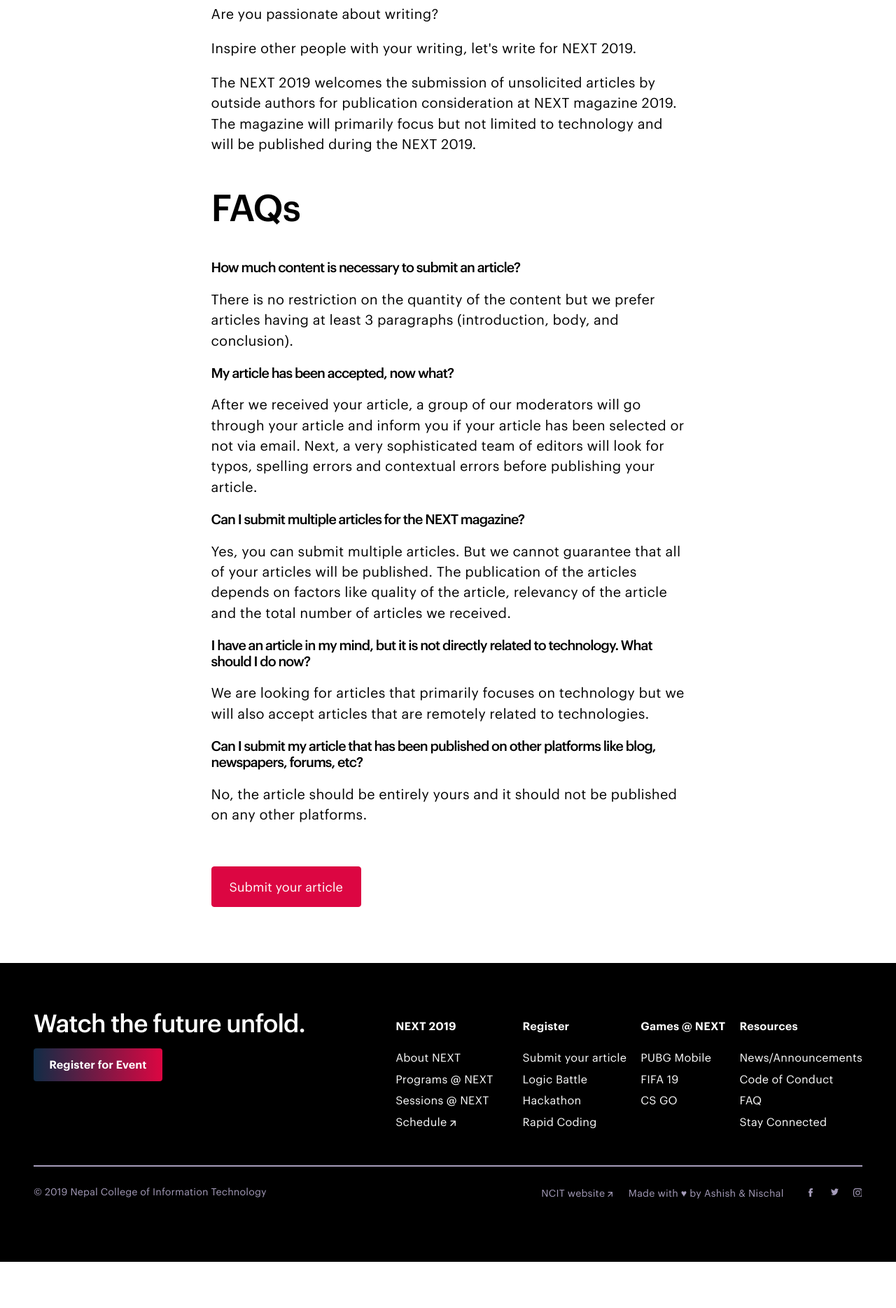
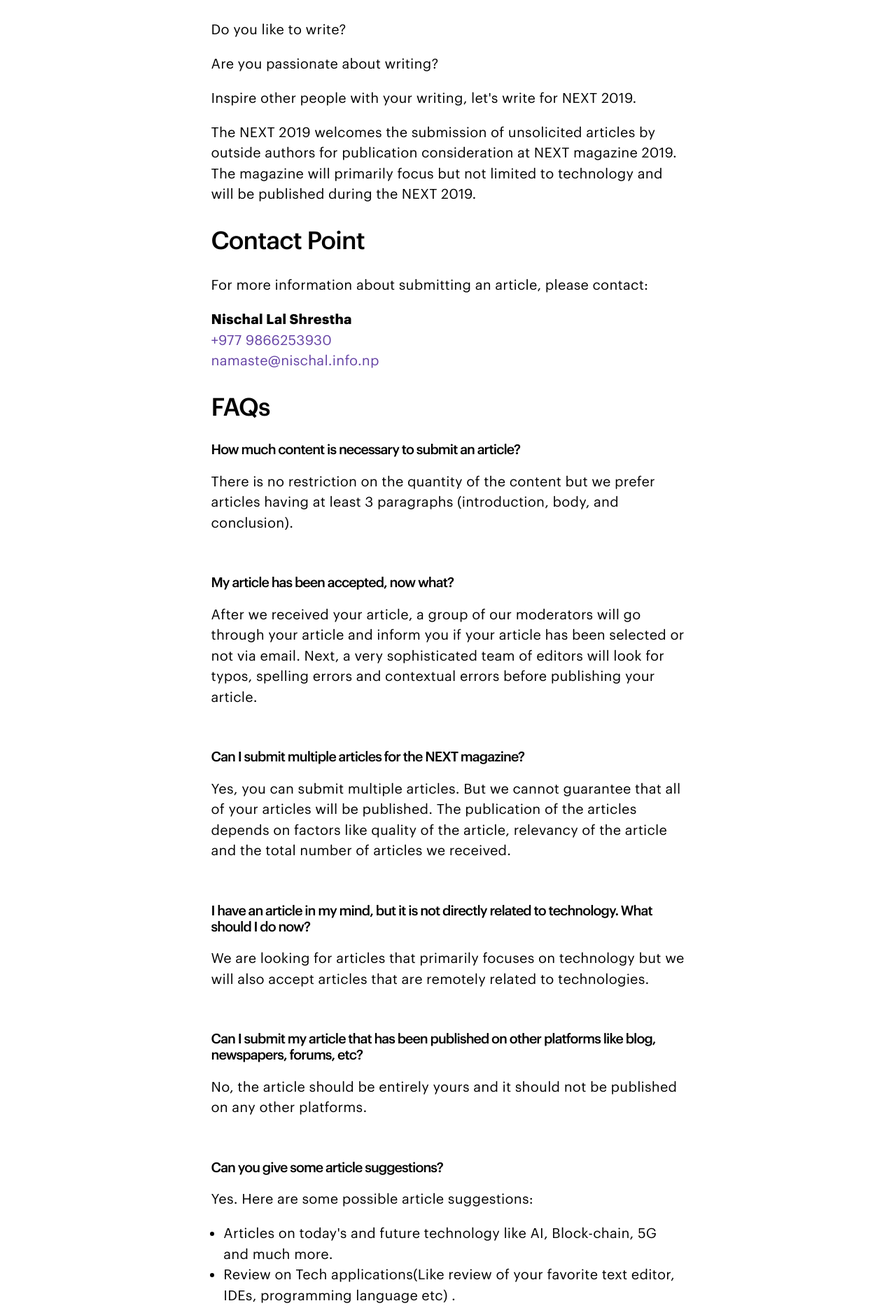
Before and after one commit to MegaMind98/dev, a Jekyll site: the page built from call-for-articles.html, in a window 1280 px wide. Shown: the part 1102-2971 px from the top of the page at 70% size. Built offline with Jekyll 4.4.1, drawn with Linux system fonts in a browser that asks for light colours; before the commit the page ends 2905 px from its top, so only the background shows below that; some of the changed text lies outside the part shown.

Commit message:
Made changes

```diff
--- a/_includes/footer.html
+++ b/_includes/footer.html
@@ -41,8 +41,6 @@
                 <div class="o-split-bar__first u-w100@mobile-menu-down">
                     <p class="u-w100@mobile-menu-down u-two-col@mobile-menu-down">
                             <a href="https://ncit.edu.np/" class="c-link c-link--outbound c-link--anim u-type-tinier u-type-faint u-mr1" target="_blank" rel="noreferrer noopener">NCIT website</a>
-
-                        <a href="" class="c-link c-link--anim u-type-tinier u-type-faint u-mr1">Made with &hearts; by Ashish & Nischal</a>
                             <span class="">
 
 
@@ -57,7 +55,7 @@
                 </div>
                 <hr class="u-type-faint u-dn u-db@mobile-menu-down">
                 <div class="o-split-bar__second u-w100@mobile-menu-down">
-                    <p class="u-type-faint u-type-tinier">&copy; 2019 Nepal College of Information Technology</p>
+                    <p class="u-type-faint u-type-tinier">Made with &hearts; by <a href="https://aashishtiwari.com.np" class="c-link c-link--outbound c-link--anim u-type-tinier u-type-faint u-mr1" target="_blank" rel="noreferrer noopener">Ashish</a> & <a href="https://nischal.info.np/" class="c-link c-link--outbound c-link--anim u-type-tinier u-type-faint u-mr1" target="_blank" rel="noreferrer noopener">Nischal</a></p>
                 </div>
             </div>
         </div>
--- a/_includes/header.html
+++ b/_includes/header.html
@@ -71,7 +71,7 @@
                                     <p class="u-type-tinier u-m0">Made with &hearts; by Ashish and Nischal.</p>
                                 </div>
                                 <div class="o-split-bar__second o-split-bar__second--align-end">
-                                        <p class="u-type-tinier u-m0">&copy; 2019 NCIT</p>
+                                        <p class="u-type-tinier u-m0"></p>
                                 </div>
                             </div>
                         </div>
--- a/assets/main.css
+++ b/assets/main.css
@@ -2411,7 +2411,7 @@
   .t-dark .c-logo, [class*="t-"] .t-dark .c-logo, [class*="t-"] [class*="t-"] .t-dark .c-logo {
     filter: brightness(5); }
   .t-black .c-logo, [class*="t-"] .t-black .c-logo, [class*="t-"] [class*="t-"] .t-black .c-logo {
-    filter: brightness(5); }
+    filter: brightness(3); }
   .c-logo--mobile {
     height: 36px;
     width: auto; }
--- a/call-for-articles.html
+++ b/call-for-articles.html
@@ -8,8 +8,9 @@
       <div class="t-light">
   <div class="o-bleed o-bg">
     <div class="o-full">
-      <h1 class="u-type-h2">Call for Article
+      <h1 class="u-type-h2">Call for Article<br />
       </h1>
+
     </div>
     <div class="o-row u-no-wrap  o-row--reflow-break-reverse">
 
@@ -32,6 +33,7 @@
       </div>
     </div>
     <div class="o-text-column u-mb5 u-mt5">
+        <h2 class="u-type-h4">Instructions for submitting article</h2>
         <p>
                 Do you like to write?
         </p>
@@ -42,34 +44,50 @@
                 Inspire other people with your writing, let's write for NEXT 2019.
         </p>
       <p>The NEXT 2019 welcomes the submission of unsolicited articles by outside authors for publication consideration at NEXT magazine 2019. The magazine will primarily focus but not limited to technology and will be published during the NEXT 2019. </p>
+      <h2 class="u-type-h4">Contact Point</h2>
+      <p>For more information about submitting an article, please contact:</p>
+      <p><strong>Nischal Lal Shrestha</strong>
+      <br/><a href="tel:+977 9866253930">+977 9866253930</a><br />
+           <a href="mailto:namaste@nischal.info.np">namaste@nischal.info.np</a></p>
 
-      <h2 class="u-type-h3">FAQs</h2>
+      <h2 class="u-type-h4">FAQs</h2>
       <h3 class="u-type-h6" >How much content is necessary to submit an article?</h3>
       <div class="u-type-body"><p>There is no restriction on the quantity of the content but we prefer articles having at least 3 paragraphs (introduction, body, and conclusion).
         </p>
-</div>
+</div><br />
 <h3 class="u-type-h6" >My article has been accepted, now what?</h3>
 <div class="u-type-body"><p>After we received your article, a group of our moderators will go through your article and inform you if your article has been selected or not via email. Next, a very sophisticated team of editors will look for typos, spelling errors and contextual errors before publishing your article.
   </p>
-</div>
+</div><br />
 <h3 class="u-type-h6" >Can I submit multiple articles for the NEXT magazine?</h3>
 <div class="u-type-body"><p>Yes, you can submit multiple articles. But we cannot guarantee that all of your articles will be published. The publication of the articles depends on factors like quality of the article, relevancy of the article and the total number of articles we received.
   </p>
-</div>
+</div><br />
 <h3 class="u-type-h6" >I have an article in my mind, but it is not directly related to technology. What should I do now?
     </h3>
 <div class="u-type-body"><p>We are looking for articles that primarily focuses on technology but we will also accept articles that are remotely related to technologies.
   </p>
 </div>
+<br />
 <h3 class="u-type-h6" >Can I submit my article that has been published on other platforms like blog, newspapers, forums, etc?</h3>
 <div class="u-type-body"><p>No, the article should be entirely yours and it should not be published on any other platforms.
   </p>
 </div>
+<br />
+  <h3 class="u-type-h6" >Can you give some article suggestions?</h3>
+  <div class="u-type-body"><p>Yes. Here are some possible article suggestions:</p>
+  <ul>
+      <li>Articles on today's and future technology like AI, Block-chain, 5G and much more.</li>
+      <li>Review on Tech applications(Like review of your favorite text editor, IDEs, programming language etc) .</li>
+      <li>Project Ideas and dreams.</li>
+    </ul>
+  </div>
+  <br />
 
 
-      <br /> <br />
 
-          <a href="{{ '/call-for-article/submit-article/' | prepend: site.baseurl}}" target="_blank" class="c-button">Submit your article</a>
+
+      <a class="c-button c-button--outbound" href="{{ '/call-for-article/registration/' | prepend: site.baseurl}}" target="_blank">Send your article</a>
 
 
     </div>
```
Also changed, not shown: 404.html (+2 -66 lines), _layouts/404.html (deleted, +0 -37 lines), hackathon_register.html (renamed from register_hackathon.html).
